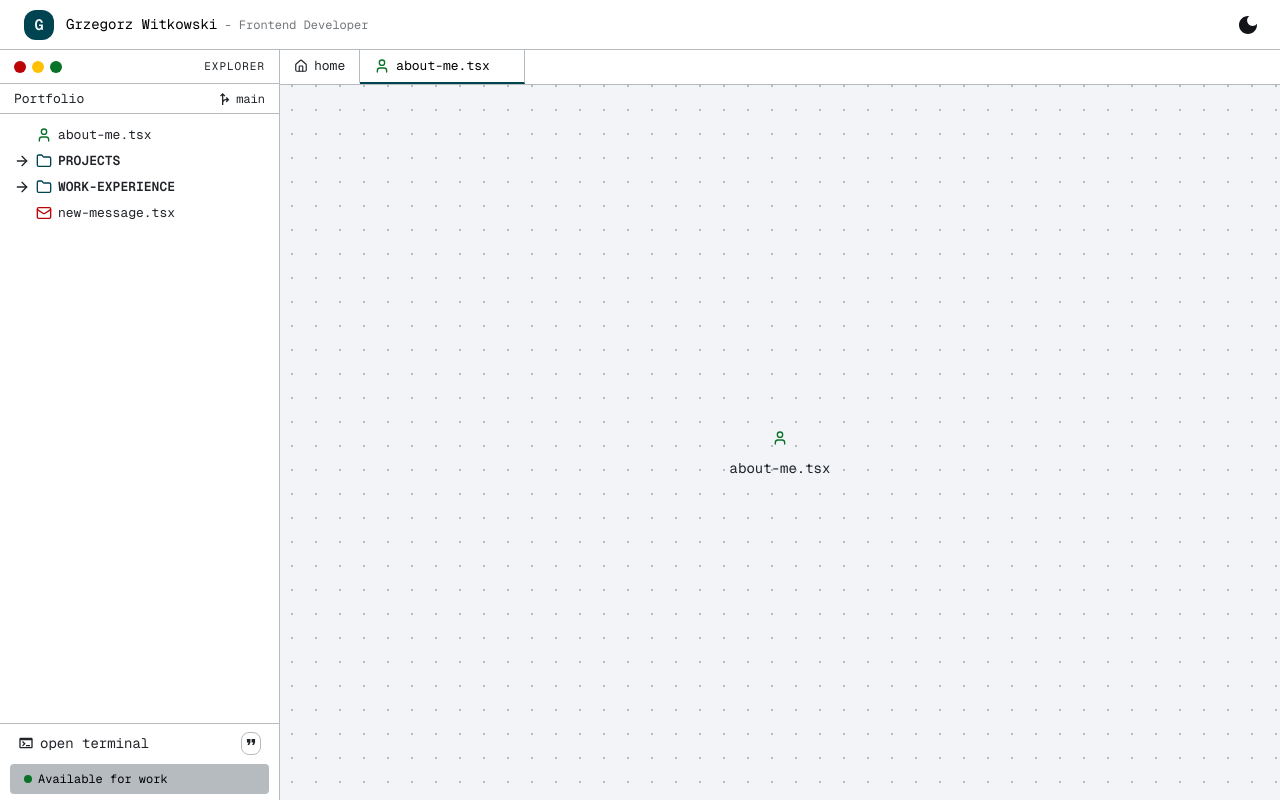
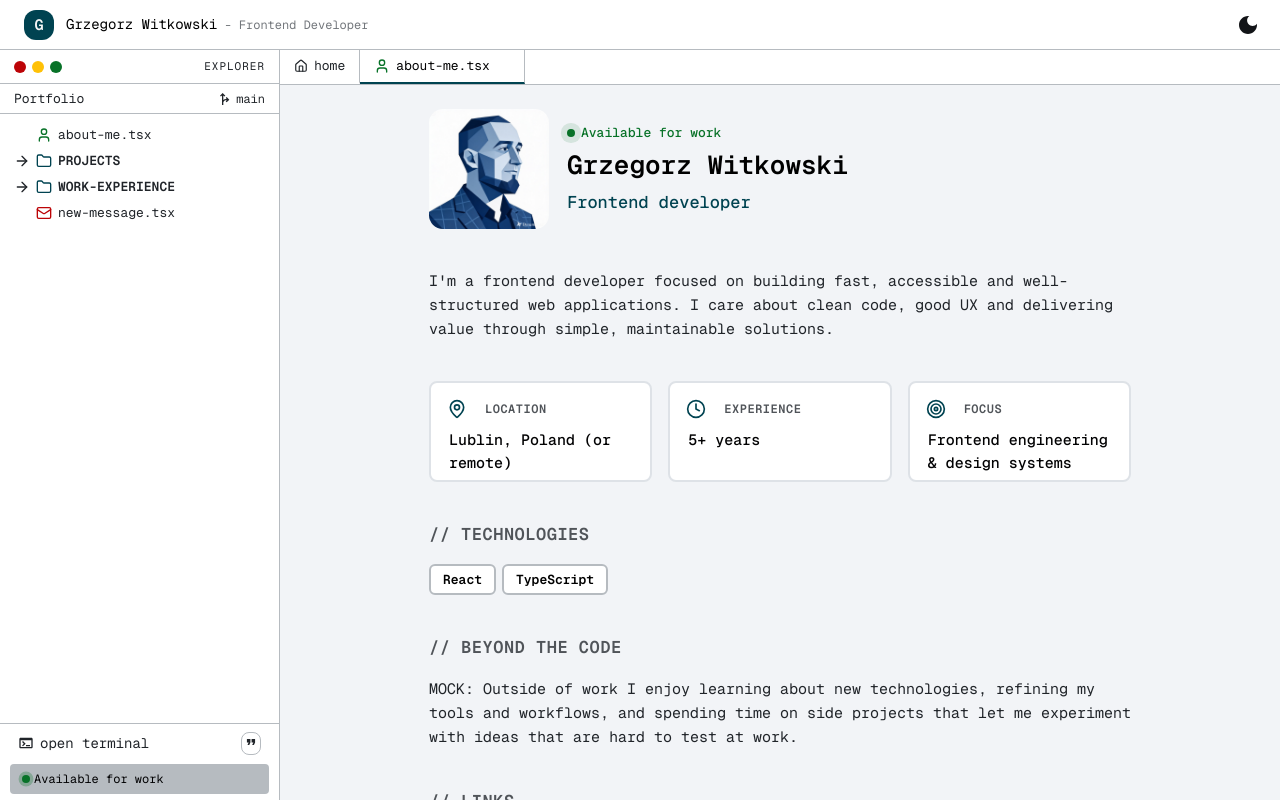
Before and after one commit to GrzegorzWitkowsk1/Portfolio, a React (Create React App) app: page / in a window 1280 px wide. Both pictures are taken after a click on the button "about-me.tsx". Built offline with nearby package versions, Linux system fonts and the light colour scheme.

Commit message:
feat: polish about-me view, pulses, and confine scrolling

```diff
--- /dev/null
+++ b/src/components/availability-dot/index.tsx
@@ -0,0 +1,20 @@
+import { alpha, Box, styled } from "@mui/material";
+
+export const AvailabilityDot = styled(Box)(({ theme }) => ({
+	width: "8px",
+	height: "8px",
+	borderRadius: "50%",
+	backgroundColor: theme.palette.success.main,
+	"@keyframes pulse": {
+		"0%": {
+			boxShadow: `0 0 0 0 ${alpha(theme.palette.success.main, 0.5)}`,
+		},
+		"70%": {
+			boxShadow: `0 0 0 8px ${alpha(theme.palette.success.main, 0)}`,
+		},
+		"100%": {
+			boxShadow: `0 0 0 0 ${alpha(theme.palette.success.main, 0)}`,
+		},
+	},
+	animation: "pulse 2s infinite ease-out",
+}));
--- a/src/components/layout/index.tsx
+++ b/src/components/layout/index.tsx
@@ -10,13 +10,15 @@ const NAV_WIDTH = 280;
 const LayoutRoot = styled(Box)({
 	display: "flex",
 	flexDirection: "column",
-	minHeight: "100vh",
+	height: "100vh",
+	overflow: "hidden",
 });
 
 const Body = styled(Box)({
 	display: "flex",
 	flex: 1,
 	minHeight: 0,
+	overflow: "hidden",
 });
 
 const NavArea = styled(Box)(({ theme }) => ({
--- /dev/null
+++ b/src/components/main/components/about-me/components/info-card/index.tsx
@@ -0,0 +1,77 @@
+import { Box, styled, Typography, useTheme } from "@mui/material";
+import { ReactNode } from "react";
+
+type InfoCardProps = {
+	icon: ReactNode;
+	title: string;
+	value: string;
+};
+
+const CardRoot = styled(Box)(({ theme }) => ({
+	display: "flex",
+	flexDirection: "column",
+	alignItems: "stretch",
+	justifyContent: "flex-start",
+	width: "100%",
+	padding: "6px",
+	borderRadius: "8px",
+	backgroundColor:
+		theme.palette.mode === "light" ? "white" : theme.palette.grey[600],
+	border: `2px solid ${
+		theme.palette.mode === "light"
+			? theme.palette.grey[200]
+			: theme.palette.grey[500]
+	}`,
+}));
+
+const TitleRow = styled(Box)({
+	display: "flex",
+	alignItems: "center",
+	gap: "8px",
+});
+
+const IconBox = styled(Box)({
+	width: "40px",
+	height: "40px",
+	borderRadius: "8px",
+	display: "flex",
+	alignItems: "center",
+	justifyContent: "center",
+});
+
+export function InfoCard({ icon, title, value }: InfoCardProps) {
+	const theme = useTheme();
+	const titleColor =
+		theme.palette.mode === "light"
+			? theme.palette.grey[500]
+			: theme.palette.grey[200];
+
+	return (
+		<CardRoot>
+			<TitleRow>
+				<IconBox>{icon}</IconBox>
+				<Typography
+					sx={{
+						fontSize: "12px",
+						fontWeight: 600,
+						letterSpacing: "0.5px",
+						textTransform: "uppercase",
+						color: titleColor,
+					}}
+				>
+					{title}
+				</Typography>
+			</TitleRow>
+			<Typography
+				sx={{
+					fontSize: "15px",
+					pl:'12px',
+					fontWeight: 500,
+					color: "text.primary",
+				}}
+			>
+				{value}
+			</Typography>
+		</CardRoot>
+	);
+}
--- /dev/null
+++ b/src/components/main/components/about-me/components/link-card/index.tsx
@@ -0,0 +1,75 @@
+import { Box, styled, Typography, useTheme } from "@mui/material";
+import { ArrowUpRight } from "lucide-react";
+
+type LinkCardProps = {
+	label: string;
+	handle: string;
+	href: string;
+};
+
+const CardRoot = styled("a")(({ theme }) => ({
+	position: "relative",
+	display: "flex",
+	alignItems: "center",
+	gap: "8px",
+	width: "100%",
+	padding: "14px 16px",
+	borderRadius: "8px",
+	textDecoration: "none",
+	backgroundColor:
+		theme.palette.mode === "light" ? "white" : theme.palette.grey[600],
+	border: `2px solid ${
+		theme.palette.mode === "light"
+			? theme.palette.grey[200]
+			: theme.palette.grey[500]
+	}`,
+	transition: "border-color 0.2s ease, transform 0.2s ease",
+	"&:hover": {
+		borderColor: theme.palette.primary.main,
+		transform: "translateY(-4px)",
+	},
+	"&:hover .link-arrow": {
+		opacity: 1,
+	},
+}));
+
+const HoverArrow = styled(Box)(({ theme }) => ({
+	position: "absolute",
+	top: "-12px",
+	right: "-12px",
+	width: "28px",
+	height: "28px",
+	borderRadius: "50%",
+	display: "flex",
+	alignItems: "center",
+	justifyContent: "center",
+	backgroundColor:
+		theme.palette.mode === "light" ? "white" : theme.palette.grey[600],
+	color: theme.palette.text.secondary,
+	opacity: 0,
+	transition: "opacity 0.2s ease",
+}));
+
+export function LinkCard({ label, handle, href }: LinkCardProps) {
+	const theme = useTheme();
+
+	return (
+		<CardRoot href={href} target="_blank" rel="noopener noreferrer">
+			<Typography
+				sx={{
+					fontSize: "15px",
+					fontWeight: 500,
+					color: "text.primary",
+				}}
+			>
+				{label}
+			</Typography>
+			<Typography sx={{ fontSize: "13px", color: "text.secondary" }}>
+				{handle}
+			</Typography>
+			<HoverArrow className="link-arrow">
+				<ArrowUpRight size={18} color={theme.palette.text.secondary} />
+			</HoverArrow>
+		</CardRoot>
+	);
+}
--- /dev/null
+++ b/src/components/main/components/about-me/index.tsx
@@ -0,0 +1,236 @@
+import { Box, styled, Typography, useTheme } from "@mui/material";
+import { Clock, MapPin, Target, type LucideIcon } from "lucide-react";
+import polyMyImage from "assets/images/poly-my-image.jpeg";
+import { badgeSx } from "config/badge-style";
+import { AvailabilityDot } from "components/availability-dot";
+import { InfoCard } from "./components/info-card";
+import { LinkCard } from "./components/link-card";
+
+type InfoCardType = {
+	title: string;
+	value: string;
+	icon: LucideIcon;
+};
+
+const infoCards: InfoCardType[] = [
+	{ title: "LOCATION", value: "Lublin, Poland (or remote)", icon: MapPin },
+	{ title: "EXPERIENCE", value: "5+ years", icon: Clock },
+	{
+		title: "FOCUS",
+		value: "Frontend engineering & design systems",
+		icon: Target,
+	},
+];
+
+const about = {
+	name: "Grzegorz Witkowski",
+	availability: "Available for work",
+	role: "Frontend developer",
+	description:
+		"I'm a frontend developer focused on building fast, accessible and well-structured web applications. I care about clean code, good UX and delivering value through simple, maintainable solutions.",
+	beyondTheCode:
+		"MOCK: Outside of work I enjoy learning about new technologies, refining my tools and workflows, and spending time on side projects that let me experiment with ideas that are hard to test at work.",
+	technologies: ["React", "TypeScript"],
+	infoCards,
+	links: [
+		{ label: "Github", handle: "/@test", href: "https://github.com" },
+		{
+			label: "Linkedin",
+			handle: "/@test",
+			href: "https://www.linkedin.com",
+		},
+		{ label: "CV", handle: "/@test", href: "#" },
+		{ label: "Link", handle: "/@test", href: "#" },
+	],
+};
+
+const SectionLabel = styled(Typography)(({ theme }) => ({
+	fontSize: "17px",
+	fontWeight: 600,
+	letterSpacing: "0.5px",
+	textTransform: "uppercase",
+	color:
+		theme.palette.mode === "light"
+			? theme.palette.grey[500]
+			: theme.palette.grey[100],
+}));
+
+export function AboutMe() {
+	const theme = useTheme();
+
+	return (
+		<Box
+			sx={{
+				width: "100%",
+				maxWidth: { xs: "100%", md: "75%" },
+				marginLeft: "auto",
+				marginRight: "auto",
+				display: "flex",
+				flexDirection: "column",
+				gap: "40px",
+				padding: "0 24px 32px",
+			}}
+		>
+			<Box
+				sx={{
+					display: "flex",
+					flexDirection: { xs: "column", md: "row" },
+					alignItems: "center",
+					gap: "18px",
+					textAlign: { xs: "center", md: "left" },
+				}}
+			>
+				<Box
+					component="img"
+					src={polyMyImage}
+					alt="My photo"
+					sx={{
+						width: { xs: "95px", md: "120px" },
+						height: { xs: "95px", md: "120px" },
+						flexShrink: 0,
+						borderRadius: "14px",
+						objectFit: "cover",
+					}}
+				/>
+				<Box
+					sx={{
+						display: "flex",
+						flexDirection: "column",
+						gap: "8px",
+					}}
+				>
+					<Box
+						sx={{
+							display: "flex",
+							alignItems: "center",
+							justifyContent: { xs: "center", md: "flex-start" },
+							gap: "6px",
+						}}
+					>
+						<AvailabilityDot />
+						<Typography
+							sx={{
+								fontSize: "13px",
+								color: theme.palette.success.main,
+								fontWeight: 500,
+							}}
+						>
+							{about.availability}
+						</Typography>
+					</Box>
+					<Typography
+						sx={{
+							fontSize: "26px",
+							fontWeight: 600,
+							lineHeight: 1.2,
+							color: theme.palette.mode === "light" ? "black" : "white",
+						}}
+					>
+						{about.name}
+					</Typography>
+					<Typography
+						sx={{
+							fontSize: "17px",
+							fontWeight: 500,
+							color: theme.palette.primary.main,
+						}}
+					>
+						{about.role}
+					</Typography>
+				</Box>
+			</Box>
+
+			<Typography
+				sx={{
+					fontSize: "15px",
+					lineHeight: 1.6,
+					color: "text.secondary",
+				}}
+			>
+				{about.description}
+			</Typography>
+
+			<Box
+				sx={{
+					display: "grid",
+					gridTemplateColumns: { xs: "1fr", md: "repeat(3, 1fr)" },
+					gap: "16px",
+				}}
+			>
+				{about.infoCards.map((card) => {
+					const Icon = card.icon;
+					return (
+						<InfoCard
+							key={card.title}
+							icon={<Icon size={20} color={theme.palette.primary.main} />}
+							title={card.title}
+							value={card.value}
+						/>
+					);
+				})}
+			</Box>
+
+			<Box
+				sx={{
+					display: "flex",
+					flexDirection: "column",
+					gap: "16px",
+				}}
+			>
+				<SectionLabel>// TECHNOLOGIES</SectionLabel>
+				<Box sx={{ display: "flex", flexWrap: "wrap", gap: "6px" }}>
+					{about.technologies.map((tech) => (
+						<Box key={tech} sx={badgeSx(theme)}>
+							{tech}
+						</Box>
+					))}
+				</Box>
+			</Box>
+
+			<Box
+				sx={{
+					display: "flex",
+					flexDirection: "column",
+					gap: "16px",
+				}}
+			>
+				<SectionLabel>// Beyond the code</SectionLabel>
+				<Typography
+					sx={{
+						fontSize: "15px",
+						lineHeight: 1.6,
+						color: "text.secondary",
+					}}
+				>
+					{about.beyondTheCode}
+				</Typography>
+			</Box>
+
+			<Box
+				sx={{
+					display: "flex",
+					flexDirection: "column",
+					gap: "16px",
+				}}
+			>
+				<SectionLabel>// Links</SectionLabel>
+				<Box
+					sx={{
+						display: "grid",
+						gridTemplateColumns: { xs: "1fr", md: "repeat(2, 1fr)" },
+						gap: "16px",
+					}}
+				>
+					{about.links.map((link) => (
+						<LinkCard
+							key={link.label}
+							label={link.label}
+							handle={link.handle}
+							href={link.href}
+						/>
+					))}
+				</Box>
+			</Box>
+		</Box>
+	);
+}
--- a/src/components/main/index.tsx
+++ b/src/components/main/index.tsx
@@ -4,20 +4,25 @@ import { BreadcrumbsBar } from "./components/breadcrumbs-bar";
 import { TabBar } from "./components/tab-bar";
 import { FileView } from "./components/file-view";
 import { HomeView } from "./components/home-view";
+import { AboutMe } from "./components/about-me";
 
-const MainRoot = styled(Box)(({ theme }) => ({
+const MainRoot = styled(Box, {
+	shouldForwardProp: (prop) => prop !== "withDots",
+})<{ withDots?: boolean }>(({ theme, withDots }) => ({
 	flex: 1,
 	minWidth: 0,
 	display: "flex",
 	flexDirection: "column",
 	minHeight: 0,
 	backgroundColor: theme.palette.background.default,
+	...((withDots ?? false) && {
 		backgroundImage: `radial-gradient(circle, ${
 			theme.palette.mode === "dark"
 				? theme.palette.grey[400]
 				: theme.palette.grey[300]
 		} 1px, transparent 1px)`,
 		backgroundSize: "24px 24px, 100% 100%",
+	}),
 }));
 
 const ContentArea = styled(Box)({
@@ -35,16 +40,19 @@ export function Main() {
 	const activeTab = tabs.find((t) => t.id === activeTabId);
 
 	return (
-		<MainRoot>
+		<MainRoot withDots={activeTabId === null}>
 			<TabBar />
 			{activeTabId === null && <BreadcrumbsBar />}
 			<ContentArea>
 				{activeTabId === null ? (
 					<HomeView />
 				) : (
-					activeTab && (
+					activeTab &&
+					(activeTab.label === "about-me.tsx" ? (
+						<AboutMe />
+					) : (
 						<FileView icon={activeTab.icon} label={activeTab.label} />
-					)
+					))
 				)}
 			</ContentArea>
 		</MainRoot>
--- a/src/components/sidebar/index.tsx
+++ b/src/components/sidebar/index.tsx
@@ -6,10 +6,11 @@ import {
 	Typography,
 	useTheme,
 } from "@mui/material";
-import { FiberManualRecord, FormatQuote, Terminal } from "@mui/icons-material";
+import { FormatQuote, Terminal } from "@mui/icons-material";
 import { ReactNode, useState } from "react";
 import { BranchInfo } from "./components/branch-info";
 import { ExplorerHeader } from "./components/explorer-header";
+import { AvailabilityDot } from "components/availability-dot";
 import { projects, workExperience } from "consts";
 import { useNavigationStore, FolderName } from "store/navigation-store";
 import { getFileIcon } from "config/file-icon";
@@ -262,9 +263,7 @@ export function Sidebar() {
 							gap: "4px",
 						}}
 					>
-						<FiberManualRecord
-							sx={{ fontSize: "12px", color: "success.main" }}
-						/>
+						<AvailabilityDot />
 						<Typography
 							sx={{
 								fontSize: "12px",
--- /dev/null
+++ b/src/config/badge-style.ts
@@ -0,0 +1,15 @@
+import { SxProps, Theme } from "@mui/material";
+
+export const badgeSx = (theme: Theme): SxProps<Theme> => ({
+	padding: "4px 12px",
+	borderRadius: "6px",
+	fontSize: "13px",
+	fontWeight: 600,
+	color: theme.palette.mode === "light" ? "black" : "white",
+	backgroundColor: theme.palette.mode === "light" ? "white" : "#13171d",
+	border: `2px solid ${
+		theme.palette.mode === "light"
+			? theme.palette.grey[300]
+			: theme.palette.grey[500]
+	}`,
+});
--- a/src/config/theme/palette.ts
+++ b/src/config/theme/palette.ts
@@ -183,7 +183,7 @@ function palette(mode: ThemeMode) {
 
 	const text = {
 		primary: isLight ? "#020203" : "#BDC8D4",
-		secondary: isLight ? "#202429" : "#404751",
+		secondary: isLight ? "#202429" : "#7F8893",
 		disabled: grey[500],
 	};
 
```
Also changed, not shown: src/components/main/components/home-view/index.tsx (+8 -1 lines), src/assets/images/poly-my-image.jpeg (added). Lines whose indentation alone changed are shown as unchanged.
